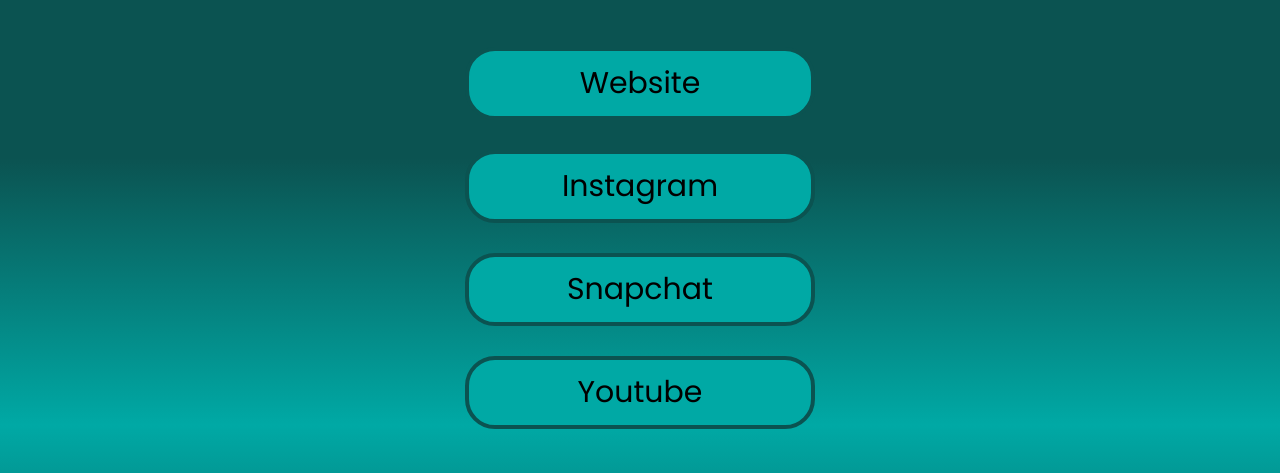
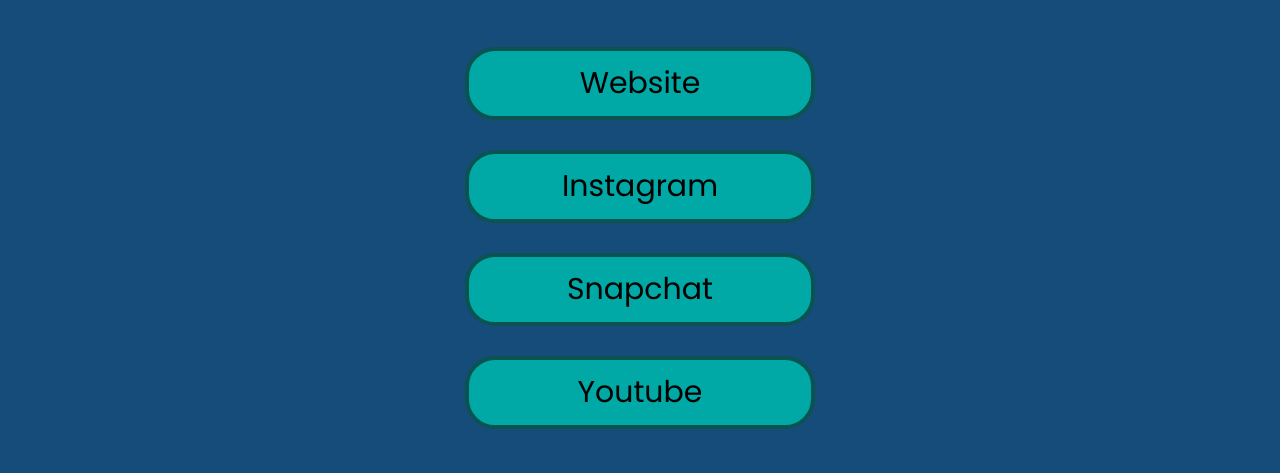
Before and after one commit to DEVgardii/gardi-bot.github.io, a plain HTML site: page index.html in a window 1280 px wide. Shown: the part 375-848 px from the top of the page. Drawn offline with nearby package versions, Linux system fonts and the light colour scheme.

Commit message:
Update style.css

```diff
--- a/style.css
+++ b/style.css
@@ -9,7 +9,7 @@ body {
   display: flex;
   height: 100vh;
   justify-content: center;
-  background-image: linear-gradient(#00a9a5, #0b5351, #0b5351, #00a9a5);
+  background-image: linear-gradient(#154c79, #154c79, #154c79, #154c79);
 }
 
 .container {
```
